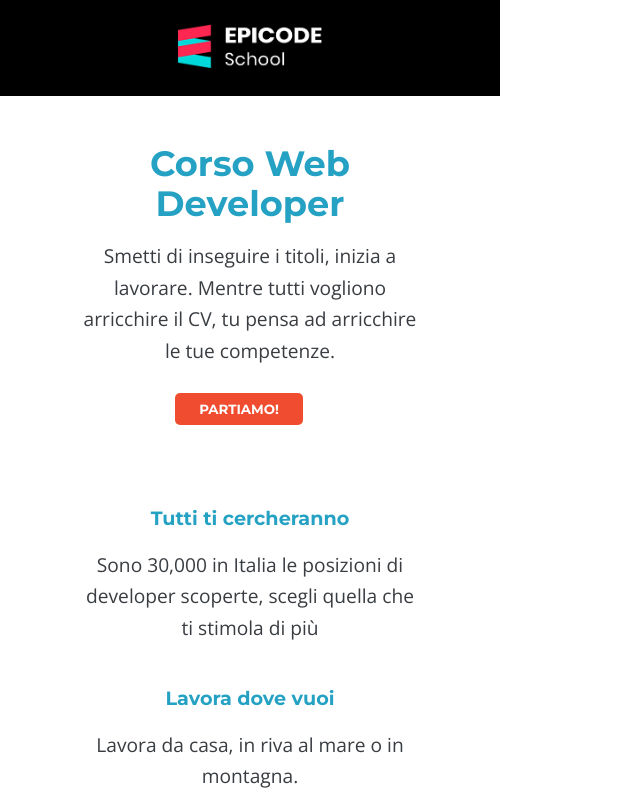
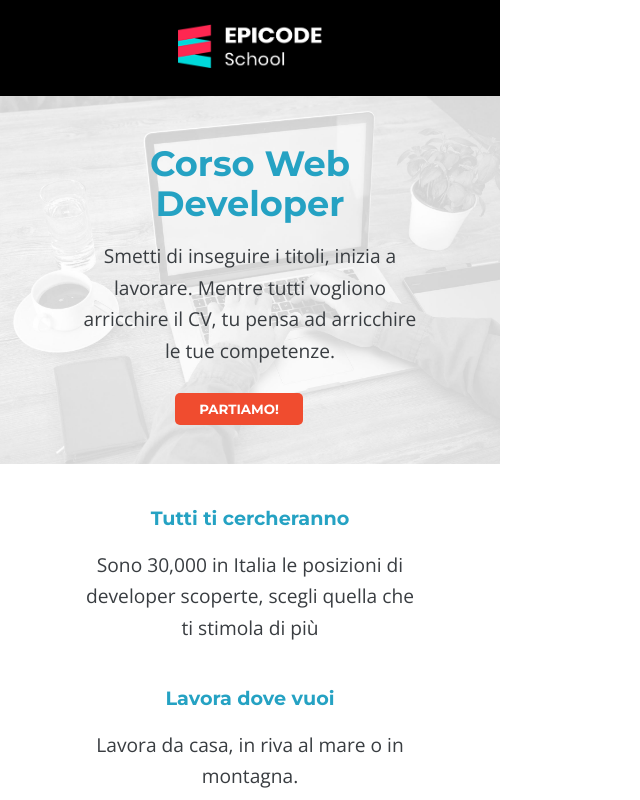
Before and after one commit to Lambo95/U1-D5-PROG-IMG-RESP, a plain HTML site: page index.html in a window 1280 px wide. Shown: the top 800 px of the page, without its empty margins (0-640 px from the left). Drawn offline with nearby package versions, Linux system fonts and the light colour scheme; the site is published under a folder, as on GitHub Pages, so addresses that start at the root find nothing.

Commit message:
corr_percorso_img

```diff
--- a/assets/css/stile.css
+++ b/assets/css/stile.css
@@ -37,7 +37,7 @@ body {
 /* HEADER */
 
 header {
-  background-image: url(/assets/images/banner.jpg);
+  background-image: url(../images/banner.jpg);
   background-size: cover;
   background-position: center;
   background-repeat: no-repeat;
```
